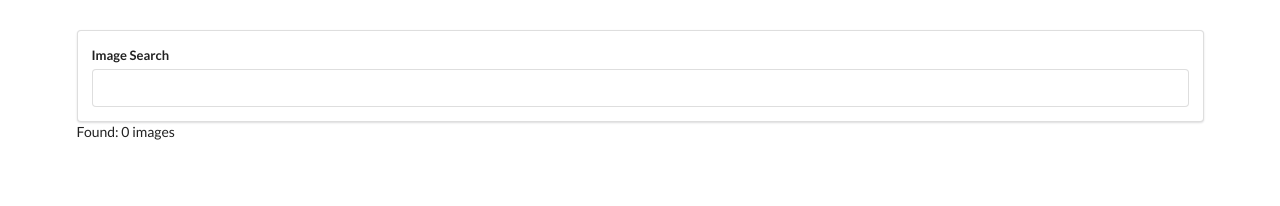
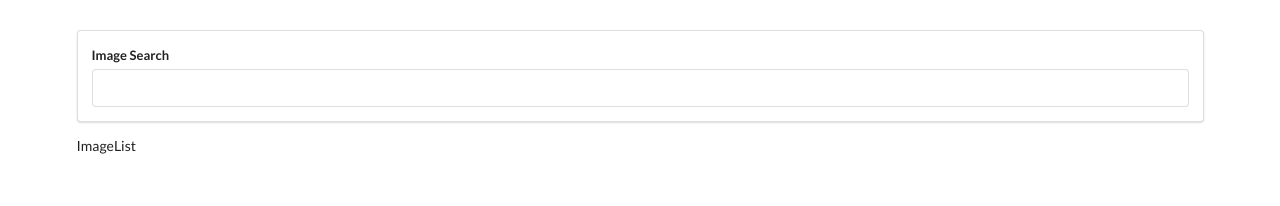
Before and after one commit to aReinoso007/pics, a React (Create React App) app: page / in a window 1280 px wide. Shown: the top 206 px of the page. Built offline with nearby package versions, Linux system fonts and the light colour scheme.

Commit message:
passing data parents to child

```diff
--- a/src/components/App.js
+++ b/src/components/App.js
@@ -1,6 +1,7 @@
 import React from "react";
 import unsplash from "../api/unsplash";
 import SearchBar from "./SearchBar";
+import ImageList from "./ImageList";
 
 class App extends React.Component {
 
@@ -19,7 +20,7 @@
         return (
             <div className="ui container" style={{ marginTop: '30px' }}>
                 <SearchBar onSubmit={this.onSearchSubmit} />
-                Found: {this.state.images.length} images
+                <ImageList images={this.state.images} />
             </div>
         );
     }
--- /dev/null
+++ b/src/components/ImageList.js
@@ -0,0 +1,9 @@
+import React from "react";
+
+
+const ImageList = (props) => {
+    console.log(props.images)
+    return <div>ImageList</div>
+}
+
+export default ImageList;
```
